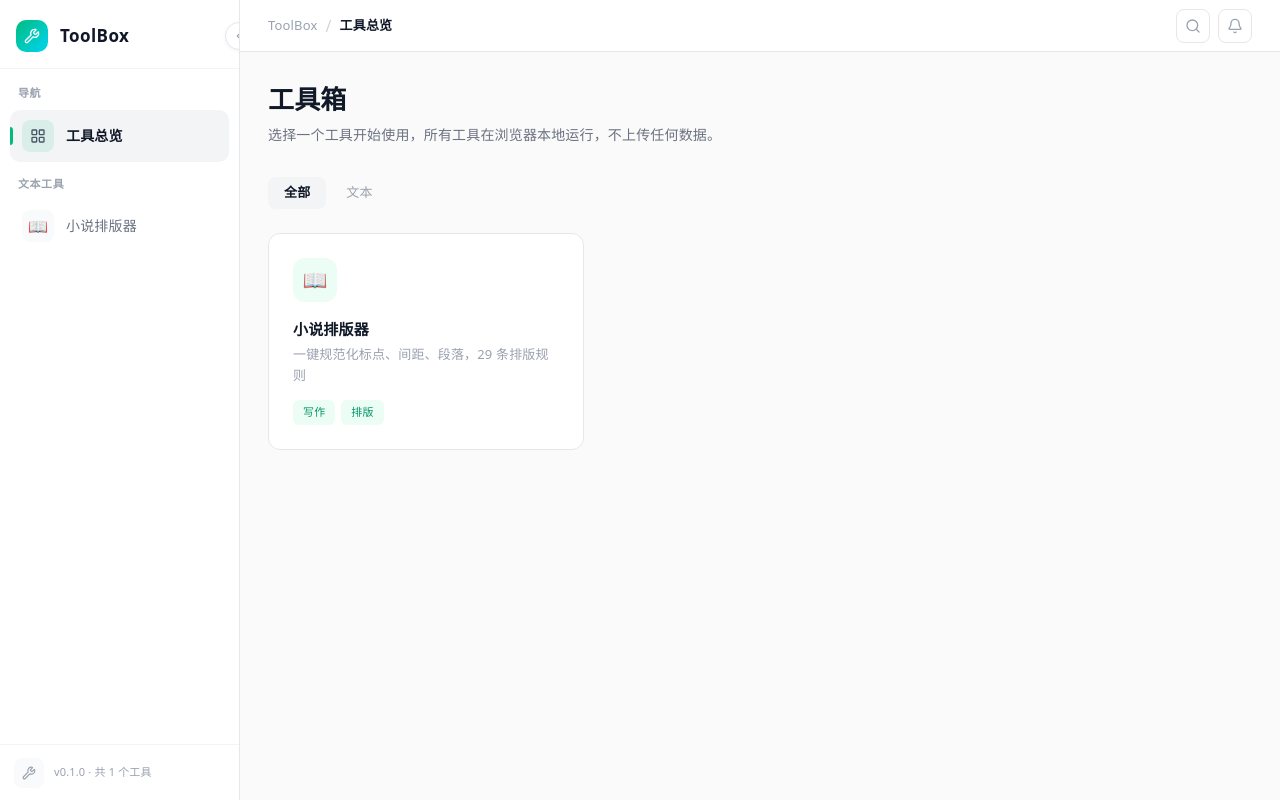
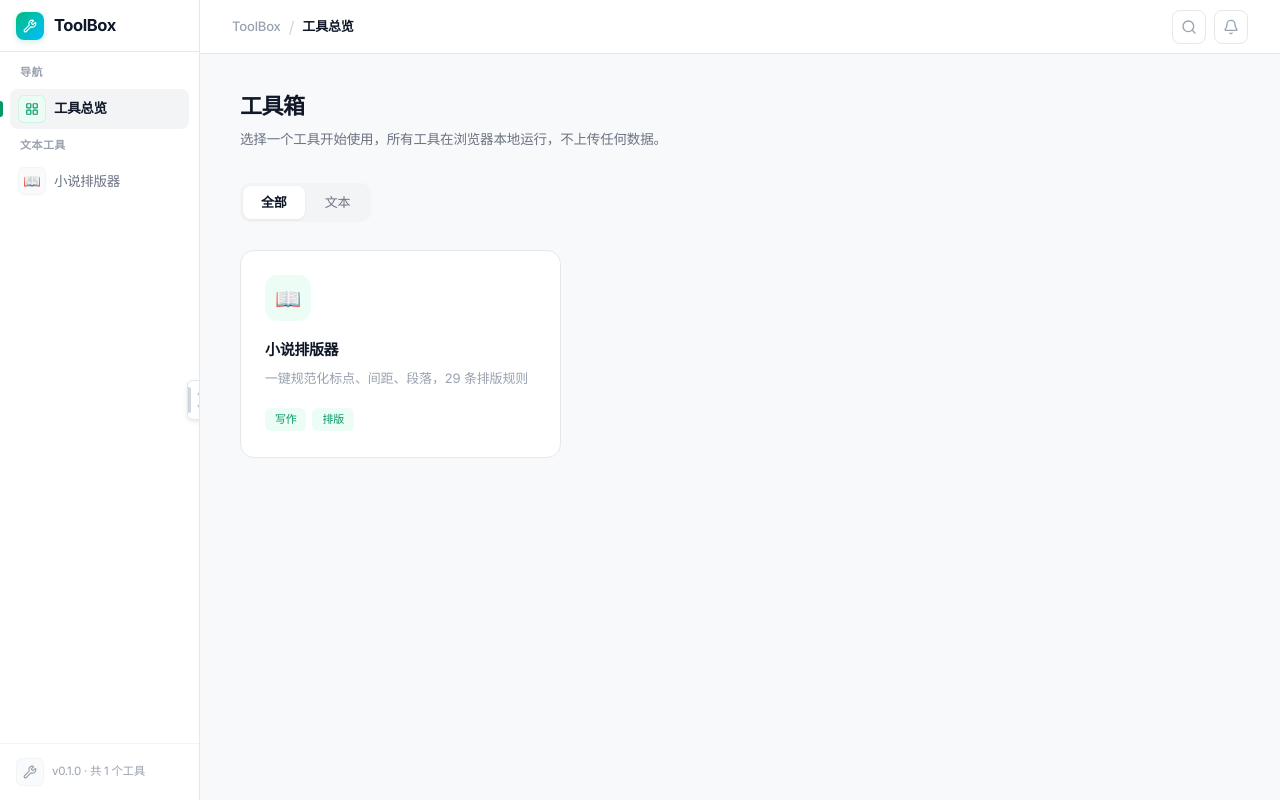
Before and after one commit to Aa1689756333/essence-tools, a Next.js app: page / in a window 1280 px wide. Built offline with nearby package versions, Linux system fonts and the light colour scheme.

Commit message:
style: 优化整体UI细节与视觉体验
调整全局字体与配色，统一组件圆角、内边距与动效，优化侧边栏、工具卡片、页面布局与操作按钮样式，提升界面美观度与交互质感

```diff
--- a/src/app/globals.css
+++ b/src/app/globals.css
@@ -1,8 +1,9 @@
+@import url('https://fonts.googleapis.com/css2?family=Inter:wght@400;500;600;700&display=swap');
 @import "tailwindcss";
 
 @theme {
   /* 背景层 */
-  --color-bg: #fafafa;
+  --color-bg: #f8f9fb;
   --color-bg-sidebar: #ffffff;
   --color-card: #ffffff;
   --color-card-bg: #ffffff;
@@ -28,11 +29,12 @@
 /* ===== 基础 ===== */
 
 body {
-  font-family: "PingFang SC", "Noto Sans SC", "Microsoft YaHei", system-ui, sans-serif;
+  font-family: "Inter", "PingFang SC", "Noto Sans SC", "Microsoft YaHei", system-ui, sans-serif;
   color: var(--color-text);
   -webkit-font-smoothing: antialiased;
   -moz-osx-font-smoothing: grayscale;
-  letter-spacing: 0.01em;
+  letter-spacing: -0.01em;
+  font-feature-settings: "cv02", "cv03", "cv04", "cv11";
 }
 
 /* ===== 动画 ===== */
--- a/src/app/layout.jsx
+++ b/src/app/layout.jsx
@@ -18,7 +18,7 @@ export default function RootLayout({ children }) {
           <Sidebar tools={tools} toolsByCategory={toolsByCategory} />
           <div className="flex flex-col flex-1 min-w-0 overflow-hidden">
             <Topbar />
-            <main className="flex-1 overflow-y-auto p-7">
+            <main className="flex-1 overflow-y-auto p-9 px-10">
               {children}
             </main>
           </div>
--- a/src/app/page.jsx
+++ b/src/app/page.jsx
@@ -7,21 +7,21 @@ export default function HomePage() {
     <div>
       {/* 头部 */}
       <div className="mb-8">
-        <h1 className="text-[26px] font-bold text-text mb-1.5">工具箱</h1>
-        <p className="text-sm text-text-secondary">
+        <h1 className="text-[22px] font-bold text-text mb-1.5 tracking-tight">工具箱</h1>
+        <p className="text-[13.5px] text-text-secondary leading-relaxed">
           选择一个工具开始使用，所有工具在浏览器本地运行，不上传任何数据。
         </p>
       </div>
 
       {/* 分类标签 */}
-      <div className="flex gap-1 mb-6">
+      <div className="flex gap-0.5 mb-7 bg-gray-100 rounded-[10px] p-[3px] w-fit">
         {categories.map((cat, i) => (
           <button
             key={cat}
-            className={`px-4 py-1.5 rounded-lg text-[13px] font-medium cursor-pointer transition-all duration-150 ${
+            className={`px-[18px] py-[7px] rounded-lg text-[13px] font-medium cursor-pointer transition-all duration-200 ${
               i === 0
-                ? 'bg-gray-100 text-gray-900 font-semibold'
-                : 'text-gray-400 hover:text-gray-600 hover:bg-gray-50'
+                ? 'bg-white text-gray-900 font-semibold shadow-[0_1px_3px_rgba(0,0,0,0.06)]'
+                : 'text-gray-500 hover:text-gray-700'
             }`}
           >
             {cat}
--- a/src/components/ToolCard.jsx
+++ b/src/components/ToolCard.jsx
@@ -17,47 +17,49 @@ export default function ToolCard({ tool, index }) {
   return (
     <Link
       href={tool.path}
-      className="group relative block rounded-xl border border-gray-200 bg-white p-6 transition-all duration-300 ease-[cubic-bezier(0.16,1,0.3,1)] hover:-translate-y-0.5 hover:border-gray-300 hover:shadow-[0_8px_24px_rgba(0,0,0,0.04),0_2px_6px_rgba(0,0,0,0.02)] overflow-hidden animate-fade-up"
+      className="group relative block rounded-[14px] border border-gray-200 bg-white p-6 transition-all duration-[350ms] ease-[cubic-bezier(0.16,1,0.3,1)] hover:-translate-y-[3px] hover:border-gray-300 hover:shadow-[0_1px_2px_rgba(0,0,0,0.03),0_4px_8px_rgba(0,0,0,0.03),0_12px_24px_rgba(0,0,0,0.04)] overflow-hidden animate-fade-up"
       style={{ animationDelay: `${index * 40}ms` }}
     >
       {/* 底部装饰线 - hover 时淡入 */}
       <div
-        className="absolute bottom-0 left-4 right-4 h-[2px] rounded-t opacity-0 group-hover:opacity-100 transition-opacity duration-300"
+        className="absolute bottom-0 left-5 right-5 h-[2.5px] rounded-t-[2.5px] opacity-0 group-hover:opacity-100 transition-opacity duration-[350ms]"
         style={{ background: color.line }}
       />
 
       {/* 图标 */}
       <div
-        className="w-11 h-11 rounded-xl flex items-center justify-center mb-4 text-[20px] group-hover:scale-105 transition-transform duration-300"
-        style={{ background: color.bg }}
+        className="w-[46px] h-[46px] rounded-xl flex items-center justify-center mb-[18px] text-[21px] group-hover:scale-105 transition-transform duration-[350ms] relative"
+        style={{ background: color.bg, border: `1px solid ${color.tagBg}` }}
       >
         {tool.emoji || '🔧'}
       </div>
 
       {/* 标题 */}
-      <h3 className="text-[15px] font-semibold text-gray-900 mb-1">
+      <h3 className="text-[15px] font-semibold text-gray-900 mb-1.5 tracking-tight">
         {tool.name}
       </h3>
 
       {/* 描述 */}
-      <p className="text-[13px] text-gray-400 leading-relaxed mb-3.5">
+      <p className="text-[13px] text-gray-400 leading-[1.65] mb-4">
         {tool.desc}
       </p>
 
-      {/* 标签 */}
-      <div className="flex items-center gap-1.5">
+      {/* 标签和箭头 */}
+      <div className="flex items-center justify-between">
+        <div className="flex items-center gap-1.5 flex-wrap">
           {tool.tags.map(tag => (
             <span
               key={tag}
-            className="text-[11px] px-2.5 py-1 rounded-md font-medium"
+              className="text-[11px] px-2.5 py-[3px] rounded-[6px] font-medium tracking-tight"
               style={{ background: color.tagBg, color: color.tagColor }}
             >
               {tag}
             </span>
           ))}
-        <span className="ml-auto opacity-0 group-hover:opacity-100 transition-all duration-300 translate-x-1 group-hover:translate-x-0">
-          <ArrowRight className="w-4 h-4 text-gray-300" />
-        </span>
+        </div>
+        <div className="w-7 h-7 rounded-lg flex items-center justify-center opacity-0 -translate-x-1.5 group-hover:opacity-100 group-hover:translate-x-0 transition-all duration-[350ms] bg-gray-50 shrink-0">
+          <ArrowRight className="w-3.5 h-3.5 text-gray-400" />
+        </div>
       </div>
     </Link>
   );
--- a/src/shell/Sidebar.jsx
+++ b/src/shell/Sidebar.jsx
@@ -14,15 +14,15 @@ export default function Sidebar({ tools, toolsByCategory }) {
   return (
     <aside
       className={`bg-white border-r border-gray-200 flex flex-col shrink-0 relative overflow-hidden transition-[width] duration-300 ease-[cubic-bezier(0.16,1,0.3,1)] ${
-        collapsed ? 'w-16' : 'w-60'
+        collapsed ? 'w-[56px]' : 'w-[200px]'
       }`}
     >
       {/* 品牌区 */}
-      <div className="px-4 pt-5 pb-4 flex items-center gap-3 border-b border-gray-100 min-h-16">
-        <div className="w-8 h-8 rounded-[10px] bg-gradient-to-br from-emerald-500 to-cyan-400 flex items-center justify-center shrink-0">
-          <Wrench className="w-4 h-4 text-white" />
+      <div className={`h-[52px] flex items-center border-b border-gray-200 ${collapsed ? 'justify-center' : 'px-4 gap-2.5'}`}>
+        <div className="w-7 h-7 rounded-lg bg-gradient-to-br from-emerald-500 to-sky-400 flex items-center justify-center shrink-0 shadow-[0_2px_6px_rgba(16,185,129,0.2)]">
+          <Wrench className="w-3.5 h-3.5 text-white" />
         </div>
-        <span className={`text-[17px] font-bold text-gray-900 tracking-wide whitespace-nowrap transition-opacity duration-200 ${collapsed ? 'opacity-0 pointer-events-none' : 'opacity-100'}`}>
+        <span className={`text-[16.5px] font-bold text-gray-900 tracking-tight whitespace-nowrap transition-all duration-200 ${collapsed ? 'opacity-0 w-0 overflow-hidden' : 'opacity-100'}`}>
           ToolBox
         </span>
       </div>
@@ -30,39 +30,45 @@ export default function Sidebar({ tools, toolsByCategory }) {
       {/* 折叠按钮 */}
       <button
         onClick={toggle}
-        className="absolute top-[22px] -right-3.5 w-7 h-7 rounded-full bg-white border border-gray-200 flex items-center justify-center z-30 shadow-[0_1px_4px_rgba(0,0,0,0.05)] hover:shadow-[0_2px_8px_rgba(0,0,0,0.08)] hover:scale-110 transition-all duration-200 cursor-pointer"
+        className="absolute top-1/2 -translate-y-1/2 -right-3 w-6 h-10 rounded-md bg-white border border-gray-200 flex flex-col items-center justify-center gap-0.5 z-30 shadow-[0_1px_3px_rgba(0,0,0,0.04),0_2px_6px_rgba(0,0,0,0.06)] hover:shadow-[0_2px_6px_rgba(0,0,0,0.06),0_4px_12px_rgba(0,0,0,0.1)] hover:border-gray-300 transition-all duration-200 cursor-pointer overflow-hidden group"
       >
+        <span className="absolute left-0 top-1.5 bottom-1.5 w-[2.5px] rounded-r-[2.5px] bg-gray-300 group-hover:bg-emerald-500 transition-colors duration-200" />
         <ChevronLeft
-          className={`w-3.5 h-3.5 text-gray-400 transition-transform duration-300 ${collapsed ? 'rotate-180' : ''}`}
+          className={`w-2.5 h-2.5 text-gray-400 group-hover:text-gray-700 transition-all duration-300 relative z-10 ${collapsed ? 'rotate-180' : ''}`}
+        />
+        <ChevronLeft
+          className={`w-2.5 h-2.5 text-gray-400 group-hover:text-gray-700 transition-all duration-300 relative z-10 ${collapsed ? 'rotate-180' : ''}`}
         />
       </button>
 
       {/* 导航区 */}
-      <nav className="flex-1 overflow-y-auto py-4 px-2.5">
+      <nav className={`flex-1 overflow-y-auto py-3 ${collapsed ? 'px-1.5' : 'px-2.5'}`}>
         {/* 工具总览 */}
-        <div className={`text-[11px] font-semibold tracking-[0.05em] text-gray-400 px-2 pb-2 whitespace-nowrap overflow-hidden transition-opacity duration-200 ${collapsed ? 'opacity-0' : 'opacity-100'}`}>
+        <div className={`text-[11px] font-semibold tracking-[0.04em] text-gray-400 px-2.5 pb-2 whitespace-nowrap overflow-hidden transition-all duration-200 ${collapsed ? 'opacity-0 h-0 pb-0' : 'opacity-100'}`}>
           导航
         </div>
 
         <Link
           href="/"
-          className={`flex items-center gap-3 py-2.5 px-3 rounded-[10px] mb-0.5 transition-all duration-200 relative group ${
+          className={`flex items-center rounded-lg mb-0.5 transition-all duration-[180ms] relative group ${
+            collapsed ? 'justify-center py-2' : 'gap-2 py-1.5 px-2'
+          } ${
             isActive('/')
               ? 'bg-gray-100'
               : 'hover:bg-gray-50'
-          } ${collapsed ? 'justify-center px-0' : ''}`}
+          }`}
         >
           {isActive('/') && (
-            <span className="absolute left-0 top-1/2 -translate-y-1/2 w-[3px] h-[18px] rounded-r-[3px] bg-emerald-500" />
+            <span className={`absolute top-1/2 -translate-y-1/2 w-[3px] h-[16px] rounded-r-[3px] bg-emerald-600 ${collapsed ? 'left-0' : '-left-2.5'}`} />
           )}
-          <span className={`w-8 h-8 rounded-lg flex items-center justify-center shrink-0 transition-all duration-200 ${
+          <span className={`w-7 h-7 rounded-md flex items-center justify-center shrink-0 transition-all duration-200 bg-gray-50 border border-gray-100 ${
             isActive('/')
-              ? 'bg-emerald-500/10'
-              : 'bg-gray-50'
+              ? '!bg-emerald-50 !border-emerald-600/10'
+              : ''
           }`}>
-            <LayoutGrid className={`w-4 h-4 ${isActive('/') ? 'text-gray-600' : 'text-gray-400'}`} />
+            <LayoutGrid className={`w-3.5 h-3.5 ${isActive('/') ? 'text-emerald-600' : 'text-gray-400'}`} />
           </span>
-          <span className={`text-sm font-medium whitespace-nowrap overflow-hidden transition-all duration-200 ${
+          <span className={`text-[13.5px] font-medium whitespace-nowrap overflow-hidden transition-all duration-200 tracking-tight ${
             collapsed ? 'opacity-0 w-0' : 'opacity-100'
           } ${isActive('/') ? 'text-gray-900 font-semibold' : 'text-gray-500 group-hover:text-gray-700'}`}>
             工具总览
@@ -71,8 +77,8 @@ export default function Sidebar({ tools, toolsByCategory }) {
 
         {/* 分类工具 */}
         {Object.entries(toolsByCategory).map(([category, categoryTools]) => (
-          <div key={category} className="mt-3.5">
-            <div className={`text-[11px] font-semibold tracking-[0.05em] text-gray-400 px-2 pb-2 whitespace-nowrap overflow-hidden transition-opacity duration-200 ${collapsed ? 'opacity-0' : 'opacity-100'}`}>
+          <div key={category} className={`${collapsed ? 'mt-3' : 'mt-2'}`}>
+            <div className={`text-[11px] font-semibold tracking-[0.04em] text-gray-400 px-2.5 pb-2 whitespace-nowrap overflow-hidden transition-all duration-200 ${collapsed ? 'opacity-0 h-0 pb-0' : 'opacity-100'}`}>
               {category}工具
             </div>
             {categoryTools.map(tool => {
@@ -81,23 +87,25 @@ export default function Sidebar({ tools, toolsByCategory }) {
                 <Link
                   key={tool.id}
                   href={tool.path}
-                  className={`flex items-center gap-3 py-2.5 px-3 rounded-[10px] mb-0.5 transition-all duration-200 relative group ${
+                  className={`flex items-center rounded-lg mb-0.5 transition-all duration-[180ms] relative group ${
+                    collapsed ? 'justify-center py-2' : 'gap-2 py-1.5 px-2'
+                  } ${
                     active
                       ? 'bg-gray-100'
                       : 'hover:bg-gray-50'
-                  } ${collapsed ? 'justify-center px-0' : ''}`}
+                  }`}
                 >
                   {active && (
-                    <span className="absolute left-0 top-1/2 -translate-y-1/2 w-[3px] h-[18px] rounded-r-[3px] bg-emerald-500" />
+                    <span className={`absolute top-1/2 -translate-y-1/2 w-[3px] h-[16px] rounded-r-[3px] bg-emerald-600 ${collapsed ? 'left-0' : '-left-2.5'}`} />
                   )}
-                  <span className={`w-8 h-8 rounded-lg flex items-center justify-center shrink-0 text-base transition-all duration-200 ${
+                  <span className={`w-7 h-7 rounded-md flex items-center justify-center shrink-0 text-sm transition-all duration-200 bg-gray-50 border border-gray-100 ${
                     active
-                      ? 'bg-emerald-500/10'
-                      : 'bg-gray-50'
+                      ? '!bg-emerald-50 !border-emerald-600/10'
+                      : ''
                   }`}>
-                    {tool.emoji || '🔧'}
+                    {tool.emoji || ''}
                   </span>
-                  <span className={`text-sm whitespace-nowrap overflow-hidden transition-all duration-200 ${
+                  <span className={`text-[13.5px] whitespace-nowrap overflow-hidden transition-all duration-200 tracking-tight ${
                     collapsed ? 'opacity-0 w-0' : 'opacity-100'
                   } ${active ? 'text-gray-900 font-semibold' : 'text-gray-500 font-medium group-hover:text-gray-700'}`}>
                     {tool.name}
@@ -110,11 +118,11 @@ export default function Sidebar({ tools, toolsByCategory }) {
       </nav>
 
       {/* 底部 */}
-      <div className="px-3.5 py-3 border-t border-gray-100 flex items-center gap-2.5 min-h-14">
-        <span className="w-[30px] h-[30px] rounded-lg flex items-center justify-center bg-gray-50">
+      <div className={`border-t border-gray-100 flex items-center ${collapsed ? 'justify-center py-3' : 'py-3.5 px-4 gap-2'}`}>
+        <span className="w-7 h-7 rounded-md flex items-center justify-center bg-gray-50 border border-gray-100 shrink-0">
           <Wrench className="w-3.5 h-3.5 text-gray-400" />
         </span>
-        <span className={`text-[11px] text-gray-400 whitespace-nowrap overflow-hidden transition-opacity duration-200 ${collapsed ? 'opacity-0' : 'opacity-100'}`}>
+        <span className={`text-[11.5px] text-gray-400 whitespace-nowrap overflow-hidden transition-all duration-200 tracking-tight ${collapsed ? 'opacity-0 w-0' : 'opacity-100'}`}>
           v0.1.0 · 共 {tools.length} 个工具
         </span>
       </div>
--- a/src/shell/Topbar.jsx
+++ b/src/shell/Topbar.jsx
@@ -12,9 +12,9 @@ export default function Topbar() {
   const currentPageName = currentTool ? currentTool.name : '工具总览';
 
   return (
-    <header className="h-[52px] px-7 flex items-center justify-between border-b border-gray-200 bg-white shrink-0">
+    <header className="h-[54px] px-8 flex items-center justify-between border-b border-gray-200 bg-white shrink-0">
       <div className="flex items-center gap-2 text-[13px]">
-        <span className="text-gray-400">ToolBox</span>
+        <span className="text-gray-400 font-medium">ToolBox</span>
         <span className="text-gray-300 text-base">/</span>
         <span className="text-gray-900 font-semibold">{currentPageName}</span>
       </div>
--- a/src/tools/novel-formatter/components/DiffStats.jsx
+++ b/src/tools/novel-formatter/components/DiffStats.jsx
@@ -4,7 +4,7 @@ export default function DiffStats({ stats }) {
   if (!stats) return null;
 
   return (
-    <div className="mt-4 px-4 py-3 bg-gray-50 border border-gray-200 rounded-md text-[13px] text-gray-500 text-center">
+    <div className="mt-3.5 px-[18px] py-2.5 bg-gray-50 border border-gray-200 rounded-[10px] text-[12.5px] text-gray-500 text-center">
       {stats.diff !== 0 ? (
         <>
           排版完成：原文 <span className="font-bold text-emerald-600">{stats.before}</span> 字
--- a/src/tools/novel-formatter/components/EditorPanel.jsx
+++ b/src/tools/novel-formatter/components/EditorPanel.jsx
@@ -9,10 +9,10 @@ export default function EditorPanel({
   onMouseLeave,
 }) {
   return (
-    <div className="flex flex-col bg-white border border-gray-200 rounded-lg overflow-hidden">
-      <div className="flex justify-between items-center px-4 py-2.5 bg-gray-50 border-b border-gray-200 text-[13px] font-semibold text-gray-500">
+    <div className="flex flex-col bg-white border border-gray-200 rounded-xl overflow-hidden">
+      <div className="flex justify-between items-center px-4 py-2.5 bg-gray-50 border-b border-gray-200 text-[13px] font-semibold text-gray-600">
         <span>原文输入</span>
-        <span className="text-xs text-gray-400 font-normal">{inputCount} 字</span>
+        <span className="text-[11.5px] text-gray-400 font-normal bg-gray-100 px-2 py-0.5 rounded-[5px]">{inputCount} 字</span>
       </div>
       <div className="relative flex-1 overflow-hidden">
         <div
--- a/src/tools/novel-formatter/components/OutputPanel.jsx
+++ b/src/tools/novel-formatter/components/OutputPanel.jsx
@@ -13,10 +13,10 @@ export default function OutputPanel({
     outputText === '请先在左侧输入文本...';
 
   return (
-    <div className="flex flex-col bg-white border border-gray-200 rounded-lg overflow-hidden">
-      <div className="flex justify-between items-center px-4 py-2.5 bg-gray-50 border-b border-gray-200 text-[13px] font-semibold text-gray-500">
+    <div className="flex flex-col bg-white border border-gray-200 rounded-xl overflow-hidden">
+      <div className="flex justify-between items-center px-4 py-2.5 bg-gray-50 border-b border-gray-200 text-[13px] font-semibold text-gray-600">
         <span>排版结果</span>
-        <span className="text-xs text-gray-400 font-normal">{outputCount} 字</span>
+        <span className="text-[11.5px] text-gray-400 font-normal bg-gray-100 px-2 py-0.5 rounded-[5px]">{outputCount} 字</span>
       </div>
       <div
         ref={outputRef}
```
Also changed, not shown: src/tools/novel-formatter/components/ActionBar.jsx (+5 -5 lines). Lines whose indentation alone changed are shown as unchanged.
